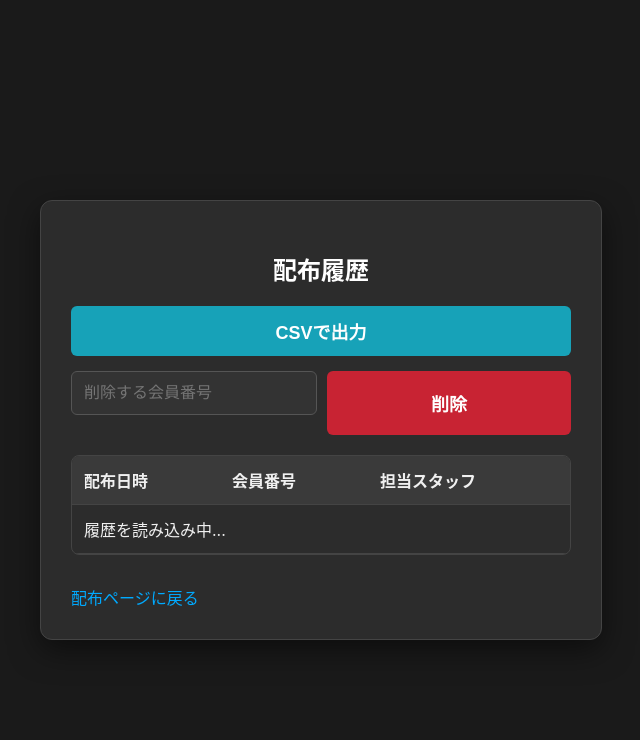
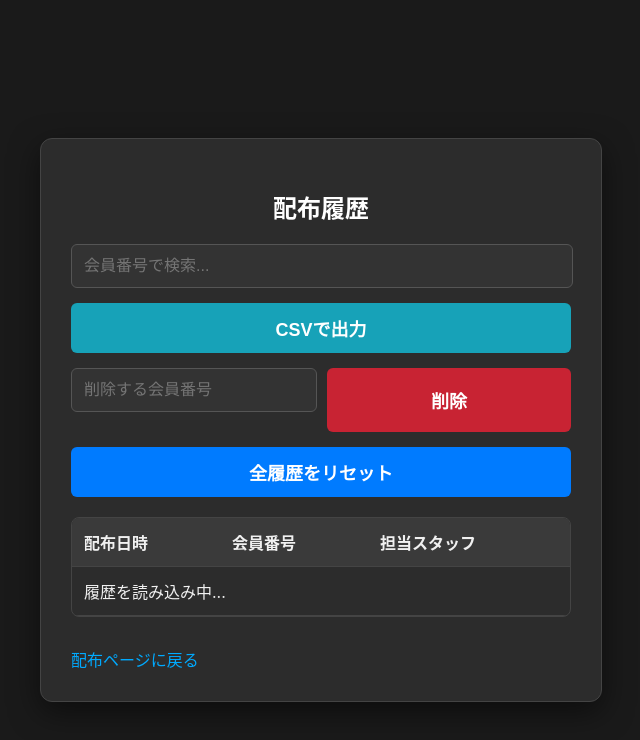
Before and after one commit to nanno-ncp5/fanclub-system, a plain HTML site: page history.html in a window 1280 px wide. Shown: the whole page, without its empty margins (319-959 px from the left). Drawn offline with Linux system fonts and the light colour scheme; no server answers.

Commit message:
Update history.html

```diff
--- a/history.html
+++ b/history.html
@@ -13,12 +13,14 @@
         </div>
 
         <div class="actions">
+            <input type="text" id="search-input" placeholder="会員番号で検索..." style="margin-bottom: 0;">
             <button id="csv-export-button">CSVで出力</button>
             <div class="delete-area">
                 <input type="text" id="delete-member-id-input" placeholder="削除する会員番号">
                 <button id="delete-button">削除</button>
             </div>
-        </div>
+             <button id="reset-button" class="danger-button">全履歴をリセット</button>
+             </div>
 
         <div class="table-wrapper">
             <table>
```
